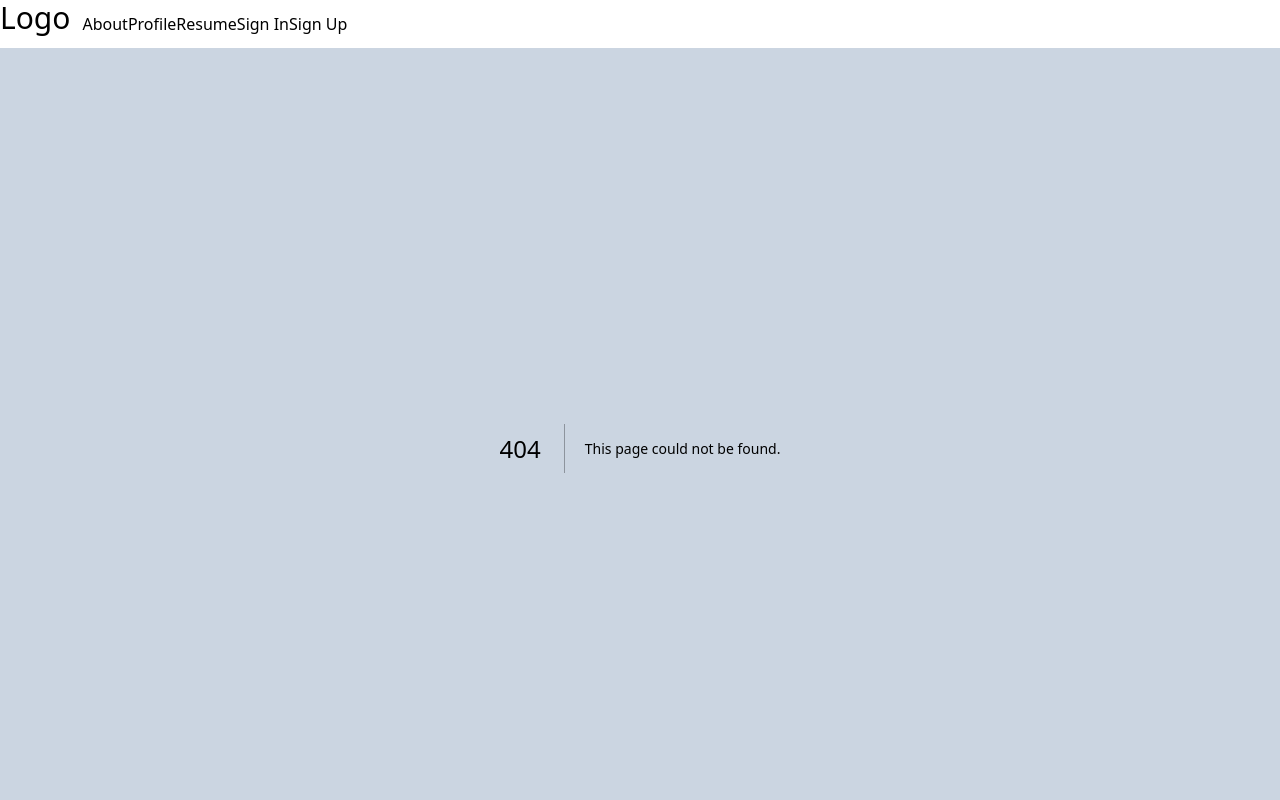
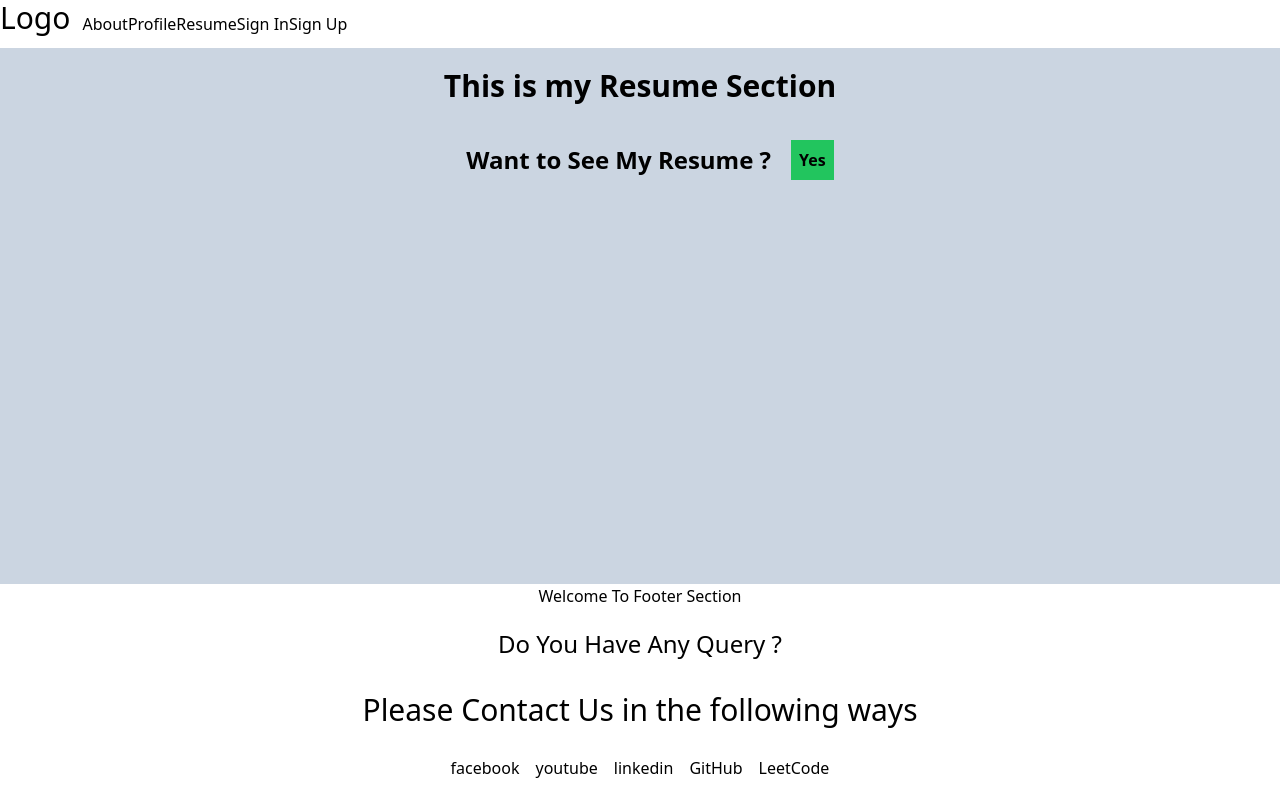
Before and after one commit to TohaShaleh/Frontend-Projects, a Next.js app in the folder my_personal_website/: page /Resume in a window 1280 px wide. Before the commit this address had no page. Shown: the top 800 px of the page. Built offline with nearby package versions, Linux system fonts and the light colour scheme.

Commit message:
Add Resume Page

```diff
--- /dev/null
+++ b/my_personal_website/app/Resume/page.js
@@ -0,0 +1,32 @@
+"use client"
+import Link from 'next/link'
+import React, { useState } from 'react'
+
+const page = () => {
+    const [Resume, setResume] = useState(false)
+
+  return (
+    <>
+        <div className="flex flex-col items-center ">
+            <div className="main2 flex flex-col items-center">
+                <h1 className='text-3xl font-bold m-5'>This is my Resume Section</h1>
+                <div className='flex justify-center items-center'>
+                <h1 className='text-2xl font-bold m-5'>Want to See My Resume ?</h1>
+                <button onClick={()=>setResume(true)} type="submit" className='bg-green-500 p-2 hover:bg-blue-500 font-bold'>Yes</button>
+                </div>
+
+                 {Resume==true?(
+
+                    <Link className='m-8 bg-orange-400 p-3 rounded hover:bg-orange-900 hover:text-white' href="https://drive.google.com/drive/u/0/folders/1CuW3fLxFDfkCA538E89rZSv1Q3I4jT8b">Resume</Link>
+
+                 ):("")}
+
+
+            </div>
+
+        </div>
+    </>
+  )
+}
+
+export default page
```
